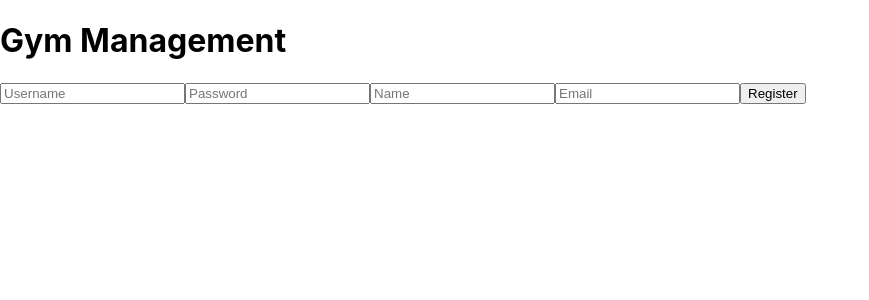
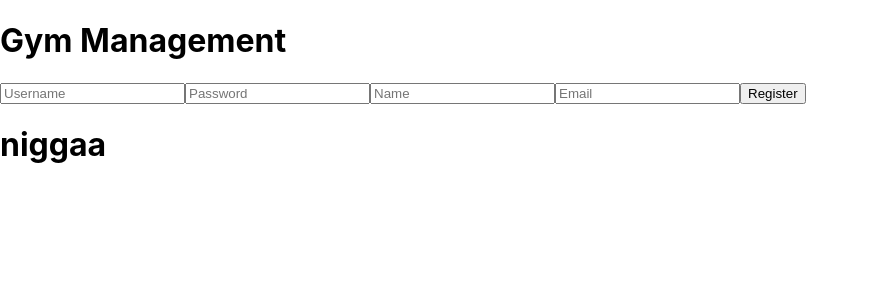
Before and after one commit to filipposmertzanakis/gym, a React (Create React App) app in the folder gym-management-frontend/: page / in a window 1280 px wide. Shown: the top 300 px of the page, without its empty margins (0-869 px from the left). Built offline with nearby package versions, Linux system fonts and the light colour scheme.

Commit message:
added nigga button

```diff
--- a/gym-management-frontend/src/components/Register.js
+++ b/gym-management-frontend/src/components/Register.js
@@ -30,6 +30,7 @@ const Register = () => {
       <input type="text" name="name" placeholder="Name" onChange={handleChange} />
       <input type="email" name="email" placeholder="Email" onChange={handleChange} />
       <button type="submit">Register</button>
+      <h1>niggaa</h1>
     </form>
   );
 };
```
Also changed, not shown: 1 other file (tests, documents, lock files or other folders).
